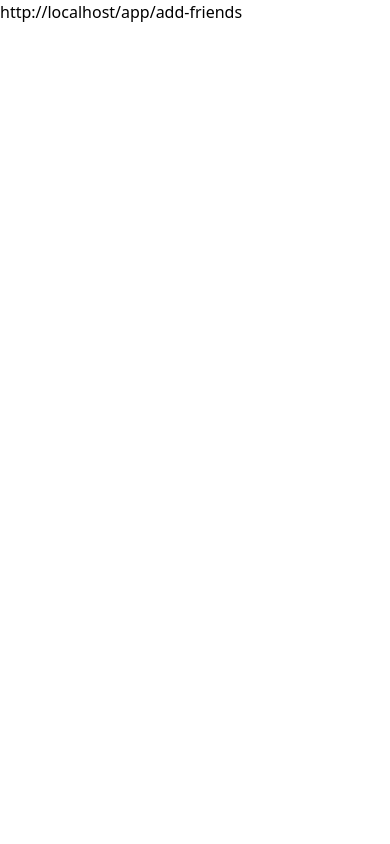
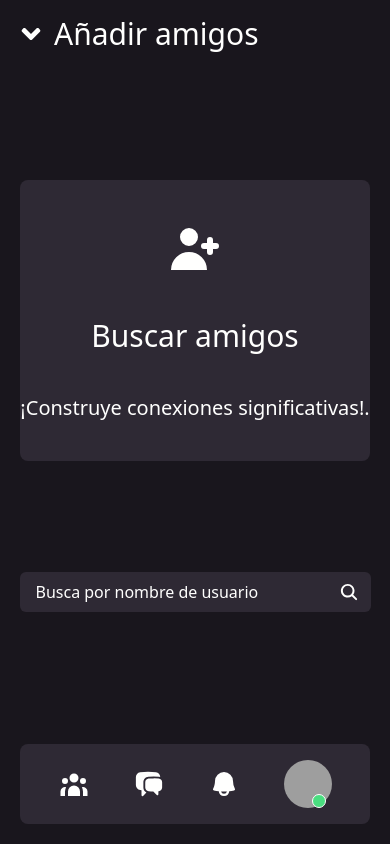
Before and after one commit to franc1sc0sv/hivesync_frontend, a React (Vite) app: page /app/add-friends in a window 390 px wide. Built offline with nearby package versions, Linux system fonts and the light colour scheme; grey boxes are pictures that could not be loaded; a web font is replaced by a local one.

Commit message:
Se agrega página buscar amigos

```diff
--- a/src/atomics/buttons/AtomicButton.tsx
+++ /dev/null
@@ -1,3 +0,0 @@
-export const AtomicButton = () => {
-    return <p>AtomicButton lol</p>;
-};
--- a/src/atomics/cards/AtomicCard.tsx
+++ /dev/null
@@ -1,3 +0,0 @@
-export const AtomicCard = () => {
-    return <p> AtomicCard lol</p>;
-};
--- a/src/atomics/layouts/AtomicLayout.tsx
+++ /dev/null
@@ -1,3 +0,0 @@
-export const AtomicLayout = () => {
-    return <p>AtomicLayout lol</p>;
-};
--- /dev/null
+++ b/src/components/forms/SearchBar.tsx
@@ -0,0 +1,37 @@
+import { FormEvent, useState } from "react";
+import { IoSearch } from "react-icons/io5";
+
+
+interface SearchProps {
+    placeholder: string
+}
+
+export const SearchBar: React.FC<SearchProps> = ({ placeholder }) => {
+
+    const [searchedFriend, setSearchedFriend] = useState<string>("");
+
+    const handleSearch = (event: FormEvent) => {
+        event.preventDefault();
+        console.log("*Busca épicamente*")
+    }
+
+    return (
+        <>
+            <form onSubmit={handleSearch} className="relative mx-auto w-[90%] max-w-md">
+                <input
+                    type="text"
+                    value={searchedFriend}
+                    onChange={(e) => setSearchedFriend(e.target.value)}
+                    className="bg-overlay_2 w-full border-primary-500 rounded-md py-2 px-4 pr-10 placeholder-custom_white text-custom_white focus:outline-none focus:ring-4 focus:ring-primary focus:border-primary transition duration-300"
+                    placeholder={placeholder}
+                />
+
+                <div className="absolute inset-y-0 right-0 flex items-center pr-3">
+                    <button type="submit">
+                        <IoSearch className="text-xl text-custom_white" />
+                    </button>
+                </div>
+            </form>
+        </>
+    )
+}
--- a/src/components/layout/user/inboxMessage.tsx
+++ b/src/components/layout/user/inboxMessage.tsx
@@ -9,21 +9,21 @@ interface UserProps extends IconProps {
 }
 
 export const InboxMessage: React.FC<UserProps> = ({ pictureRoute, isActive, username, messagePreview, timeAgo }) => {
-    const id: number = 1;
+    const id = 1;
     return (
         <>
-            <Link to={`:${id}`} className="flex flex-row items-center justify-around m-5">
+            <Link to={`:${id}`} className="flex flex-row items-center justify-around m-4">
                 <div className="w-[20%]">
                     <UserStatusIcon pictureRoute={pictureRoute} isActive={isActive} />
                 </div>
 
                 <div className="w-[60%]">
-                    <h1 className="text-custom_white">{username}</h1>
-                    <p className="text-custom_white">{messagePreview}</p>
+                    <h1 className="text-custom_white text-lg">{username}</h1>
+                    <p className="text-custom_white text-sm">{messagePreview}</p>
                 </div>
 
                 <div className="w-[20%]">
-                    <h2 className="text-custom_white text-right">{timeAgo}</h2>
+                    <h2 className="text-custom_white text-right text-sm">{timeAgo}</h2>
                 </div>
 
             </Link>
--- a/src/components/layout/user/navBar.tsx
+++ b/src/components/layout/user/navBar.tsx
@@ -9,7 +9,7 @@ const temporaryRoute = "https://static.fundacion-affinity.org/cdn/farfuture/PVbb
 export const NavBar: React.FC = () => {
     return (
         <>
-            <div className="md:hidden lg:hidden p-4 mx-5 my-2 rounded-lg bg-overlay_2 flex flex-row justify-around items-center">
+            <div className="md:hidden lg:hidden p-4 mx-5 my-5 rounded-lg bg-overlay_2 flex flex-row justify-around items-center">
                 <Link to={"comunity"}>
                     <HiUserGroup className="text-custom_white text-3xl" />
                 </Link>
--- a/src/components/layout/user/userHeader.tsx
+++ b/src/components/layout/user/userHeader.tsx
@@ -1,13 +1,13 @@
 import { FaAngleDown } from "react-icons/fa";
 
-export const UserHeader: React.FC<{titulo: string}> = ({titulo})  => {
+export const UserHeader: React.FC<{title: string}> = ({title})  => {
     return (
         <>
             <header className="md:hidden lg:hidden sm:h-1/4 p-4 bg-overlay_1 flex flex-row items-center gap-2">
 
                 <div className="flex flex-row items-center gap-2">
                     <FaAngleDown className="text-custom_white text-3xl" />
-                    <h1 className="text-custom_white text-2xl">{titulo}</h1>
+                    <h1 className="text-custom_white text-3xl">{title}</h1>
                 </div>
 
             </header>
--- a/src/components/layout/user/userStatusIcon.tsx
+++ b/src/components/layout/user/userStatusIcon.tsx
@@ -1,18 +1,17 @@
-import { Link } from "react-router-dom";
 
 export interface IconProps {
     pictureRoute: string,
     isActive: boolean
 }
 
-export const UserStatusIcon: React.FC<IconProps> = ({ isActive, pictureRoute }) => {
+export const UserStatusIcon: React.FC<IconProps> = ({ pictureRoute, isActive }) => {
     return (
         <>
             <div className="relative">
                 <img className="w-12 h-12 rounded-full object-cover object-center" src={pictureRoute} alt="Profile picture" />
 
                 <span className={`bottom-0 left-7 absolute  w-3.5 h-3.5
-                ${isActive ? `bg-green-400` : `bg-overlay_2`}  border-2 border-white dark:border-gray-800 rounded-full`}></span>
+                ${isActive ? `bg-green-400` : `bg-overlay_2`}  border border-white dark:border-gray-800 rounded-full`}></span>
             </div>
         </>
     );
--- a/src/pages/User/Chat/addFriends.tsx
+++ b/src/pages/User/Chat/addFriends.tsx
@@ -1,4 +1,34 @@
-export const AddFriends = () => {
-    const currentUrl = window.location.href;
-    return <p>{currentUrl}</p>;
-  };
+import { UserHeader } from "../../../components/layout/user/userHeader";
+import { NavBar } from "../../../components/layout/user/navBar";
+import { SearchBar } from "../../../components/forms/SearchBar";
+import { HiUserAdd } from "react-icons/hi";
+
+
+export const AddFriends: React.FC = () => {
+
+  return (
+    <>
+      <div className="md:hidden lg:hidden h-screen w-full bg-overlay_1 flex flex-col justify-between">
+
+        <UserHeader title="Añadir amigos" />
+
+
+        <div className="bg-overlay_2 h-1/3 mx-5 rounded flex flex-col items-center justify-evenly rounded-lg"
+        >
+          <HiUserAdd className="text-6xl text-custom_white" />
+
+          <h1 className="text-3xl text-custom_white">Buscar amigos</h1>
+
+          <p className="text-xl text-center text-custom_white">¡Construye conexiones significativas!.</p>
+
+        </div>
+
+        {/* search bar  */}
+        <SearchBar placeholder="Busca por nombre de usuario" />
+
+        <NavBar />
+
+      </div>
+    </>
+  );
+};
--- a/src/pages/User/IndexUser/IndexUserPage.tsx
+++ b/src/pages/User/IndexUser/IndexUserPage.tsx
@@ -32,17 +32,17 @@ const friends: MessageProps[] = [
 
 export const IndexUserPage = () => {
 
-  const id: number = 1;
+  const id = 1;
 
   return (
     <>
-      <div className="h-screen w-full bg-overlay_1 flex flex-col justify-between">
+      <div className="h-screen w-full bg-overlay_1 flex flex-col">
 
         {/* header container */}
         <div className="w-full flex flex-row justify-between items-center">
 
           <div className="w-1/3 p-2">
-            <UserHeader titulo="Mensajes" />
+            <UserHeader title="Mensajes" />
           </div>
 
           <div className="w-auto p-2">
@@ -55,7 +55,7 @@ export const IndexUserPage = () => {
         </div>
 
         {/* active friends container */}
-        <div className="md:hidden lg:hidden p-4 mx-5 rounded-lg bg-overlay_2 flex flex-row items-center  overflow-x-auto">
+        <div className="md:hidden lg:hidden p-5 mx-5 rounded-lg bg-overlay_2 flex flex-row items-center  overflow-x-auto">
           <div className="flex flex-shrink-0 gap-5">
 
             {friends.length === 0 ? (
@@ -81,7 +81,8 @@ export const IndexUserPage = () => {
         </div>
 
         {/*inbox*/}
-        <div className="md:hidden lg:hidden h-[60vh] bg-overlay_2 m-5 rounded-lg overflow-y-auto">
+
+          <div className="md:hidden lg:hidden m-5 rounded-lg overflow-y-auto">
             {friends.map((friend, index) => (
               <Link to={`:${id}`} key={index}>
                 <InboxMessage pictureRoute={friend.pictureRoute} isActive={friend.isActive} username={friend.username} messagePreview={friend.messagePreview} timeAgo={friend.timeAgo} />
@@ -90,10 +91,9 @@ export const IndexUserPage = () => {
             ))}
           </div>
 
+
         {/* Navigation bar */}
-        <div className="my-10">
           <NavBar />
-        </div>
 
       </div>
 
```
Lines whose indentation alone changed are shown as unchanged.
